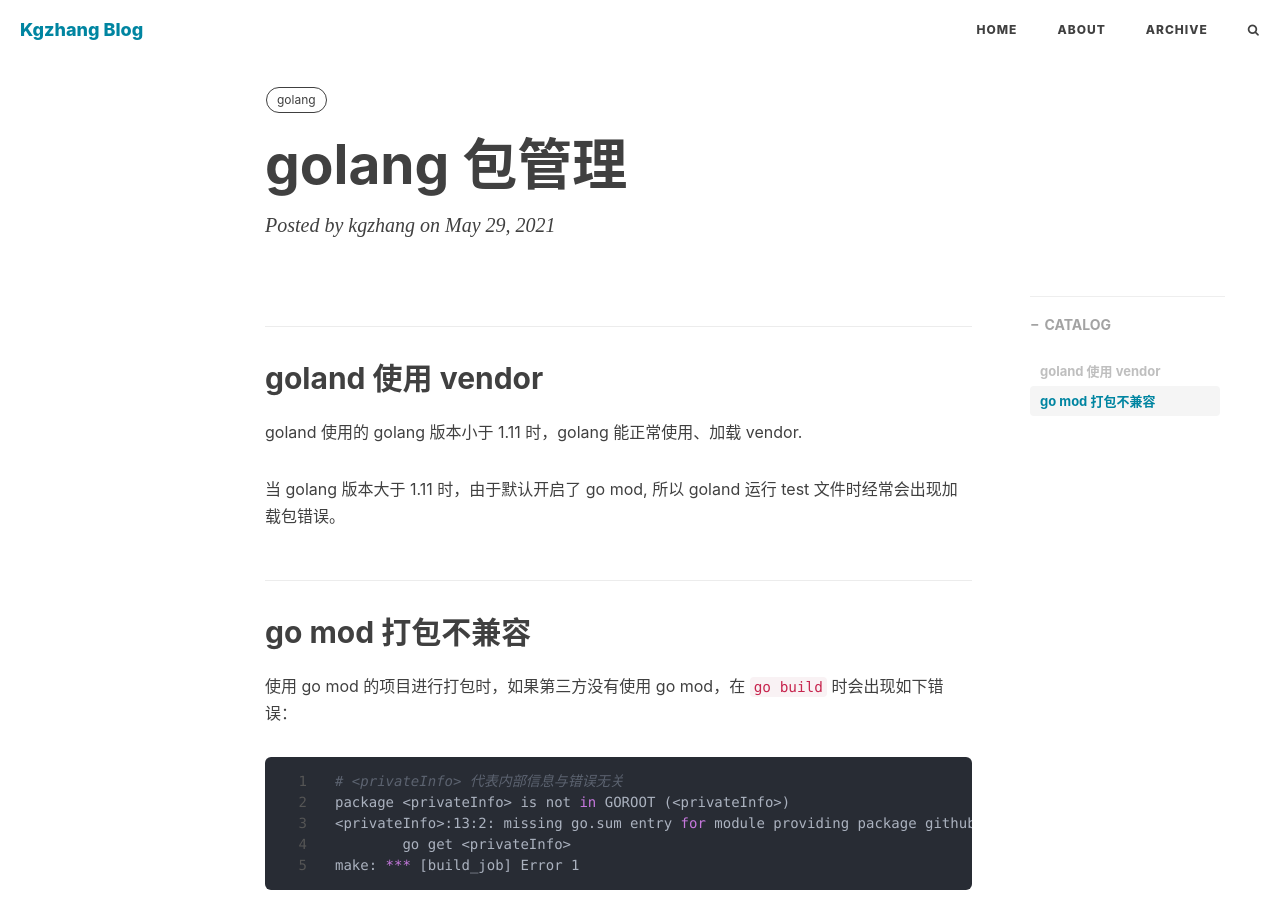
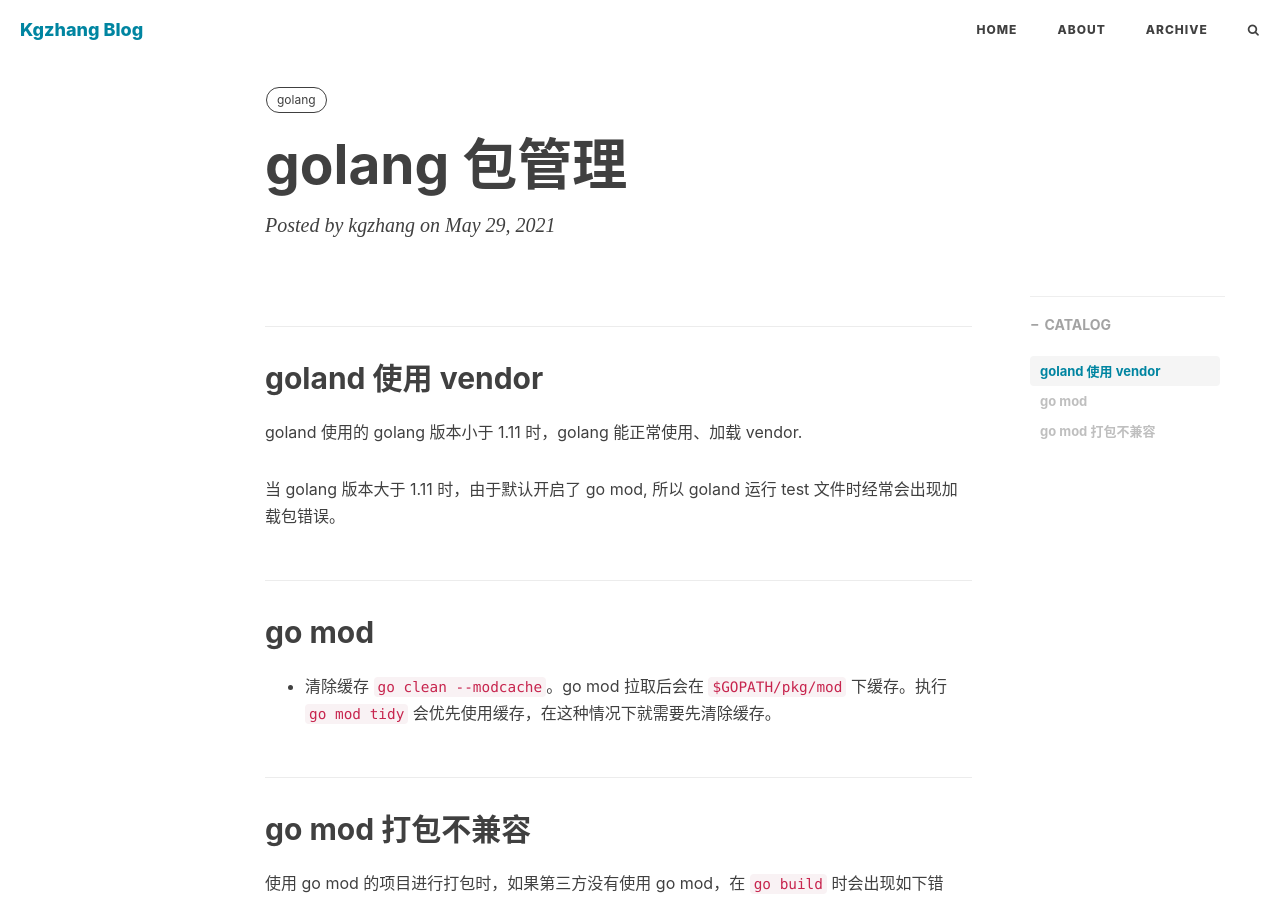
Before and after one commit to kougazhang/oom, a Jekyll site: the page built from _posts/2021-05-29-go_mod.md, in a window 1280 px wide and 900 px high. Built offline with Jekyll 4.4.1, drawn with Linux system fonts in a browser that asks for light colours; nearby versions of some CDN libraries; comment, search, counter and statistics services are not loaded.

Commit message:
add go.mod for post

````diff
--- a/_posts/2021-05-29-go_mod.md
+++ b/_posts/2021-05-29-go_mod.md
@@ -14,6 +14,9 @@ goland 使用的 golang 版本小于 1.11 时，golang 能正常使用、加载
 
 当 golang 版本大于 1.11 时，由于默认开启了 go mod, 所以 goland 运行 test 文件时经常会出现加载包错误。
 
+## go mod
++ 清除缓存 `go clean --modcache`。go mod 拉取后会在 `$GOPATH/pkg/mod` 下缓存。执行 `go mod tidy` 会优先使用缓存，在这种情况下就需要先清除缓存。
+
 ## go mod 打包不兼容
 使用 go mod 的项目进行打包时，如果第三方没有使用 go mod，在 `go build` 时会出现如下错误：
 ```shell
````
